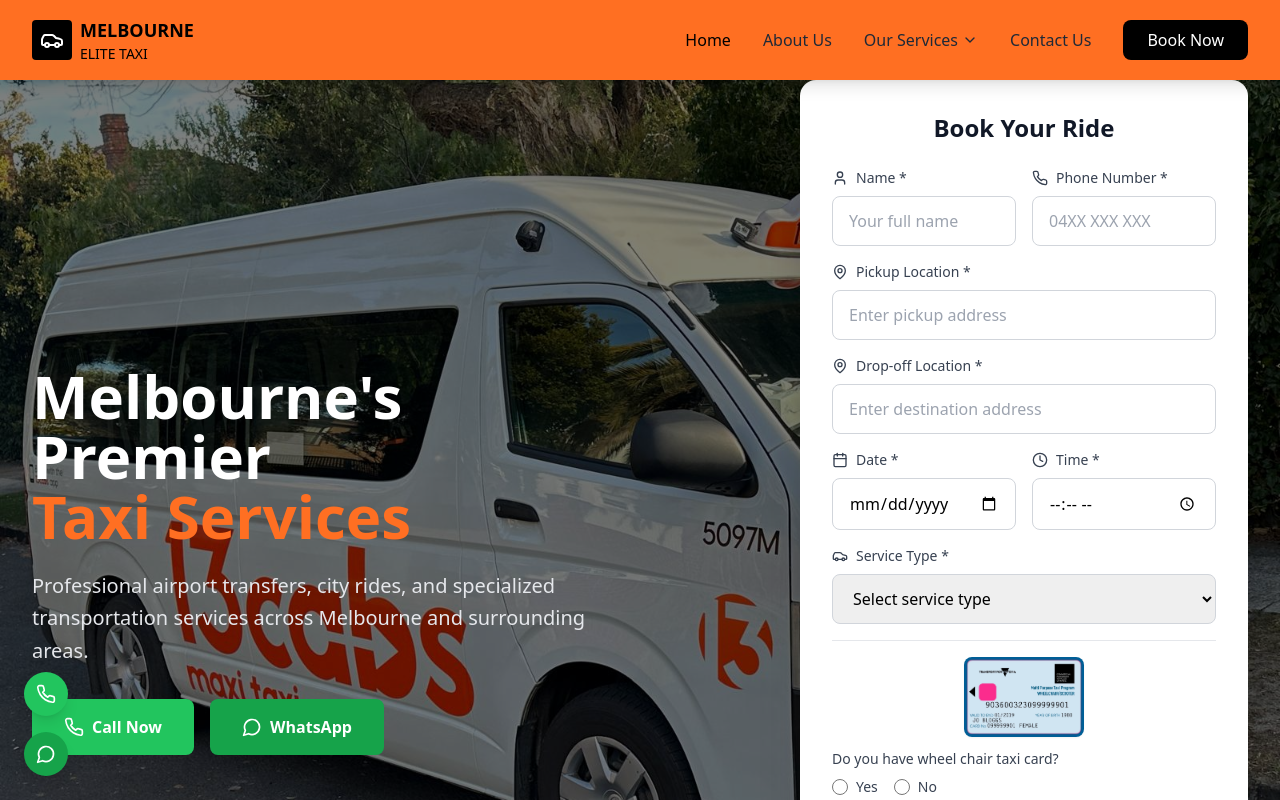
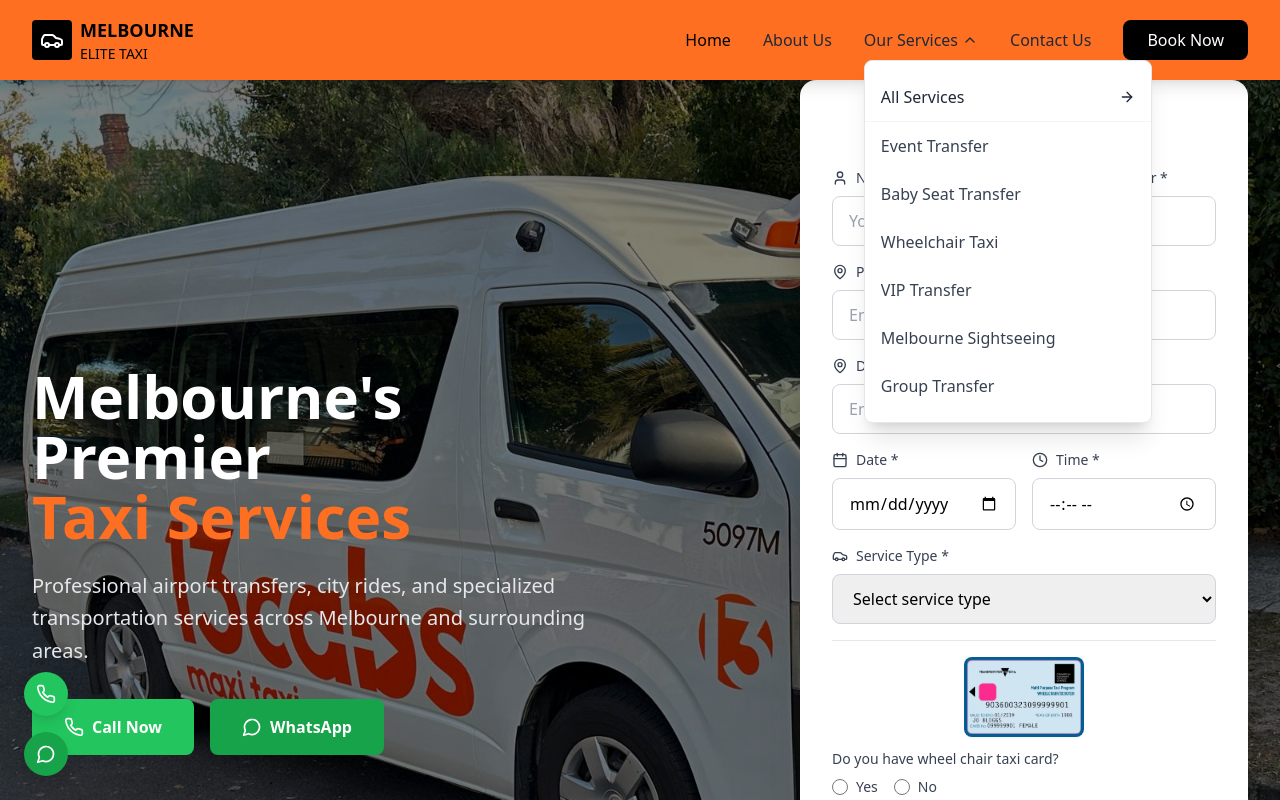
Before and after one commit to study24australia/maxi-cab, a React (Vite) app: page / in a window 1280 px wide. Both pictures are taken after a click on the button "Our Services". Shown: the top 800 px of the page. Built offline with nearby package versions, Linux system fonts and the light colour scheme.

Commit message:
Fix services dropdown functionality

```diff
--- a/src/components/Header.tsx
+++ b/src/components/Header.tsx
@@ -62,25 +62,27 @@ const Header: React.FC<HeaderProps> = ({ onBookNow }) => {
             {/* Services Dropdown */}
             <div
               className="relative"
-              onMouseEnter={() => setIsServicesOpen(true)}
-              onMouseLeave={() => setIsServicesOpen(false)}
             >
               <button
                 className={`flex items-center space-x-1 font-medium transition-colors ${
                   location.pathname.startsWith('/services') ? 'text-black' : 'text-gray-800 hover:text-black'
                 }`}
                 onClick={() => setIsServicesOpen(!isServicesOpen)}
+                onMouseEnter={() => setIsServicesOpen(true)}
               >
                 <span>Our Services</span>
                 <ChevronDown className={`h-4 w-4 transition-transform duration-200 ${isServicesOpen ? 'rotate-180' : ''}`} />
               </button>
 
               {isServicesOpen && (
-                <div className="absolute top-full left-0 mt-2 w-72 bg-white rounded-lg shadow-xl border border-gray-200 py-3">
+                <div
+                  className="absolute top-full left-0 mt-2 w-72 bg-white rounded-lg shadow-xl border border-gray-200 py-3 z-50"
+                  onMouseEnter={() => setIsServicesOpen(true)}
+                  onMouseLeave={() => setIsServicesOpen(false)}
+                >
                   <Link
                     to="/services"
-                    className="flex items-center justify-between px-4 py-3 text-gray-800 hover:text-black transition-colors font-medium border-b border-gray-100"
-                    style={{ '&:hover': { backgroundColor: '#fde8e8' } }}
+                    className="flex items-center justify-between px-4 py-3 text-gray-800 hover:text-black hover:bg-orange-50 transition-colors font-medium border-b border-gray-100"
                     onClick={handleServiceClick}
                   >
                     <span>All Services</span>
@@ -90,8 +92,7 @@ const Header: React.FC<HeaderProps> = ({ onBookNow }) => {
                     <Link
                       key={service.path}
                       to={service.path}
-                      className="flex items-center justify-between px-4 py-3 text-gray-700 hover:text-black transition-colors group"
-                      style={{ '&:hover': { backgroundColor: '#fde8e8' } }}
+                      className="flex items-center justify-between px-4 py-3 text-gray-700 hover:text-black hover:bg-orange-50 transition-colors group"
                       onClick={handleServiceClick}
                     >
                       <span>{service.name}</span>
@@ -150,7 +151,7 @@ const Header: React.FC<HeaderProps> = ({ onBookNow }) => {
               {/* Mobile Services Dropdown */}
               <div>
                 <button
-                  className="flex items-center justify-between px-4 py-3 text-gray-800 hover:bg-orange-50 hover:text-orange-700 transition-colors font-medium border-b border-gray-100"
+                  className="flex items-center justify-between w-full text-left text-gray-800 hover:text-black font-medium transition-colors"
                   onClick={() => setIsServicesOpen(!isServicesOpen)}
                 >
                   <span>Our Services</span>
```
